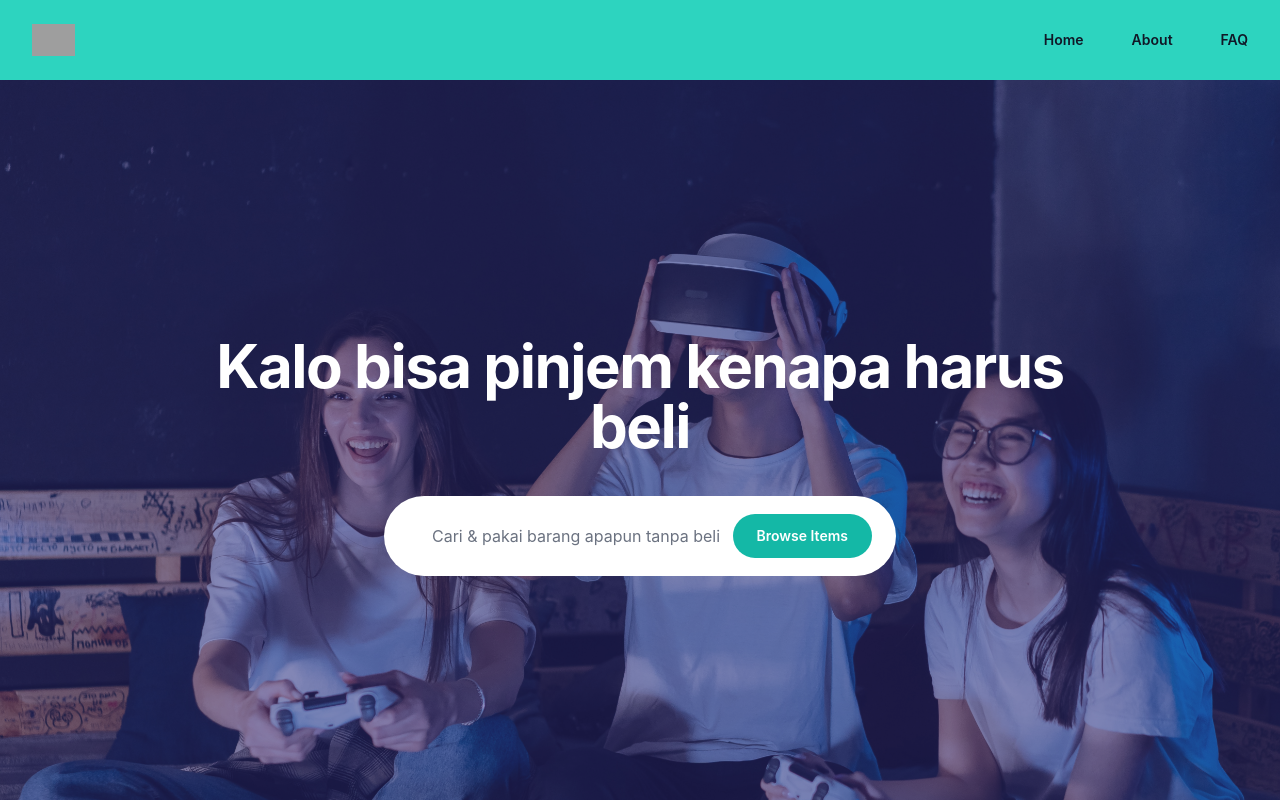
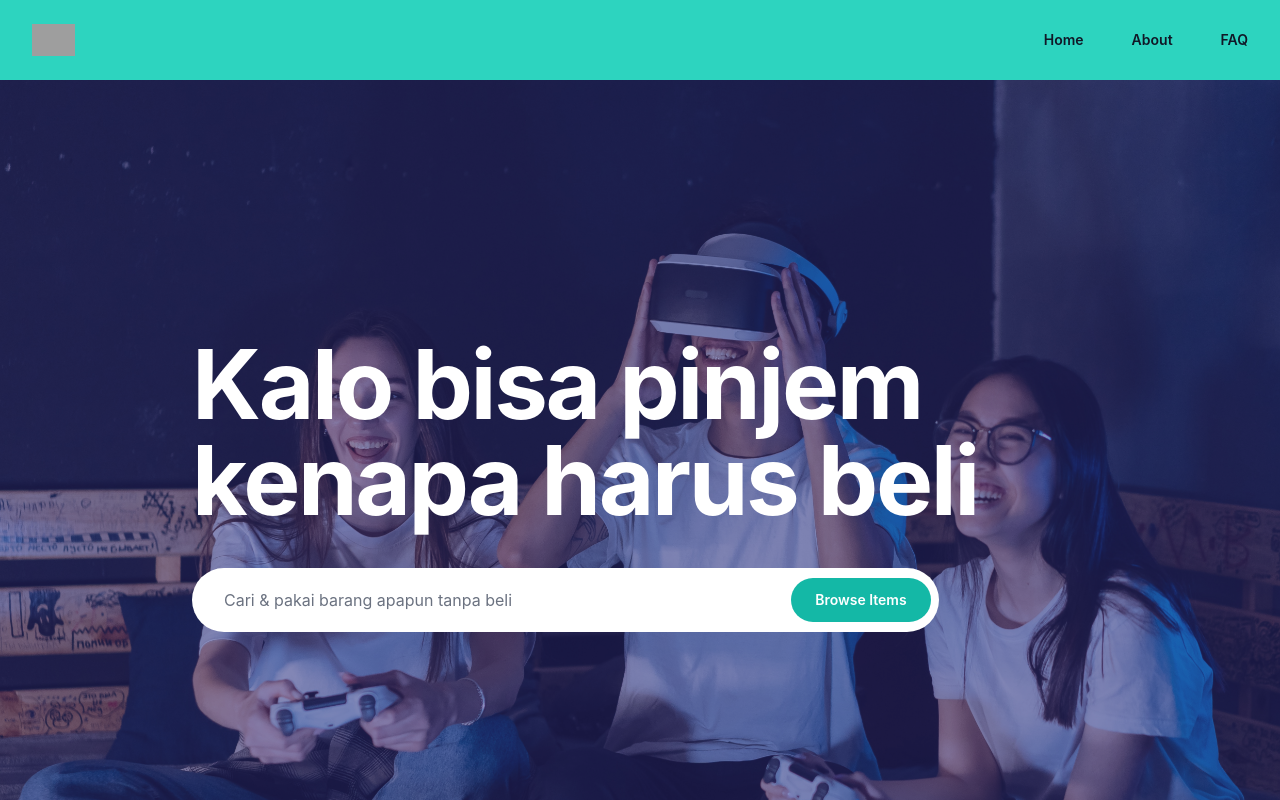
Before and after one commit to valfidz/pipopa-fe, a React (Create React App) app: page / in a window 1280 px wide. Shown: the top 800 px of the page. Built offline with nearby package versions, Linux system fonts and the light colour scheme; grey boxes are pictures that could not be loaded.

Commit message:
edit hero and icon

```diff
--- a/public/index.html
+++ b/public/index.html
@@ -2,7 +2,7 @@
 <html lang="en">
   <head>
     <meta charset="utf-8" />
-    <link rel="icon" href="%PUBLIC_URL%/favicon.ico" />
+    <link rel="icon" href="%PUBLIC_URL%/icon_pipopa.png" />
     <meta name="viewport" content="width=device-width, initial-scale=1" />
     <meta name="theme-color" content="#000000" />
     <meta
--- a/src/components/hero.js
+++ b/src/components/hero.js
@@ -21,17 +21,17 @@ export default function Hero() {
 
       {/* Main Content */}
       <div className="relative z-10 px-4 py-16 lg:py-64 sm:px-6 lg:px-8">
-        <div className="mx-auto max-w-xl sm:max-w-2xl lg:max-w-4xl text-center">
-          <h1 className="text-4xl font-bold tracking-tight text-white sm:text-6xl">
+        <div className="mx-auto max-w-xl sm:max-w-2xl lg:max-w-4xl">
+          <h1 className="text-4xl font-bold tracking-tight text-white sm:text-6xl lg:text-8xl lg:text-left">
             Kalo bisa pinjem kenapa harus beli
           </h1>
-          <div className="mt-10 flex justify-center">
-            <div className="relative flex w-full px-6 py-4 max-w-lg items-center rounded-full bg-white">
-              <span className="pl-6 pr-2 py-3 text-gray-500">
+          <div className="mt-10">
+            <div className="flex w-full lg:w-5/6 items-center rounded-full bg-white py-2 px-2">
+              <span className="pl-6 pr-2 py-3 text-gray-500 flex-grow">
                 Cari & pakai barang apapun tanpa beli
               </span>
               <button
-                className="ml-auto rounded-full bg-teal-500 px-6 py-3 text-sm font-semibold text-white hover:bg-teal-400 focus-visible:outline focus-visible:outline-2 focus-visible:outline-offset-2 focus-visible:outline-teal-600"
+                className="rounded-full bg-teal-500 px-6 py-3 text-sm font-semibold text-white hover:bg-teal-400 focus-visible:outline focus-visible:outline-2 focus-visible:outline-offset-2 focus-visible:outline-teal-600"
               >
                 Browse Items
               </button>
```
Also changed, not shown: public/icon_pipopa.png (added).
